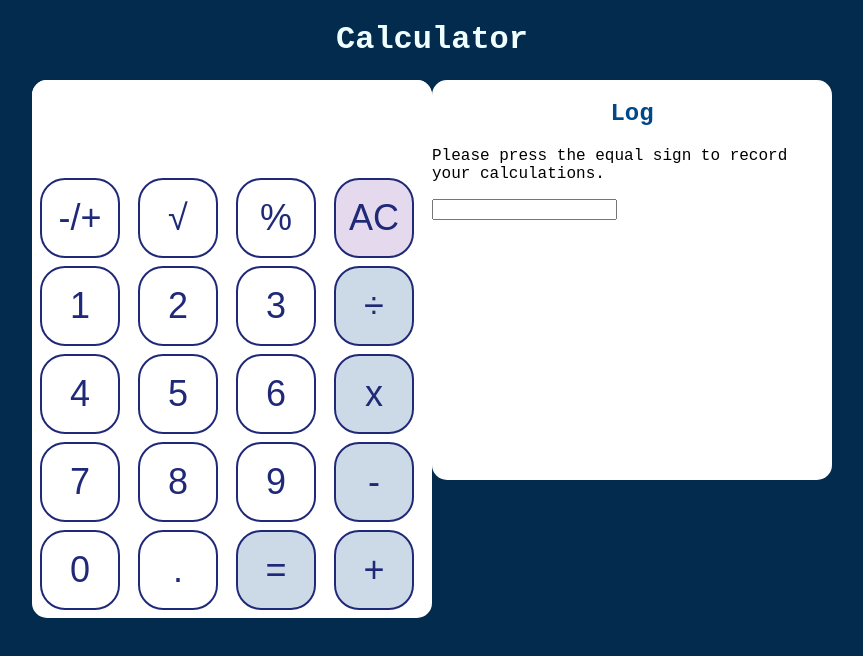
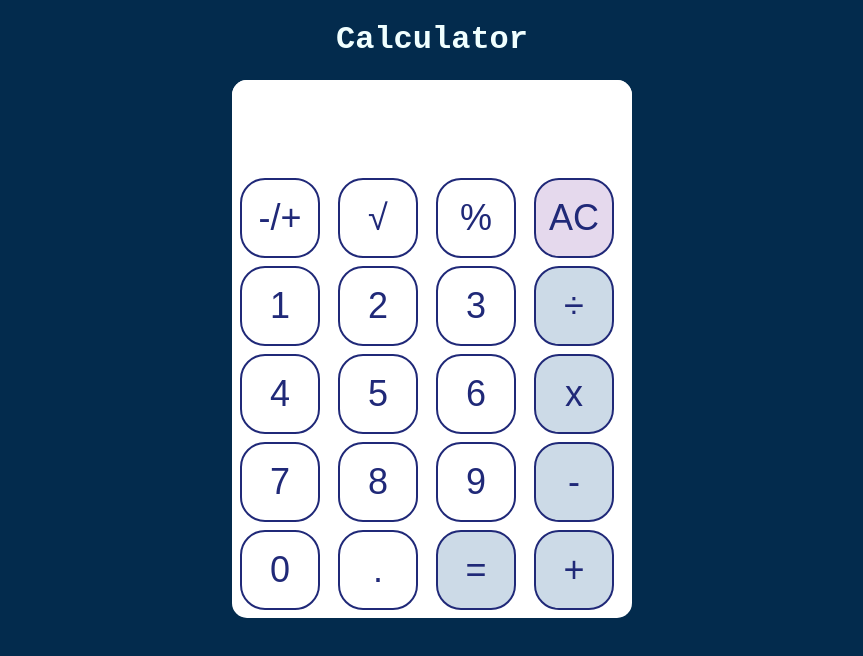
Before and after one commit to voyage-sans-retour/calculator, a plain HTML site: page index.html in a window 1280 px wide. Shown: the whole page, without its empty margins (208-1071 px from the left). Drawn offline with Linux system fonts and the light colour scheme.

Commit message:
remove log

```diff
--- a/index.html
+++ b/index.html
@@ -14,12 +14,6 @@
             <input id="display" type="text" readonly>
             <div id="buttons"></div>
         </div>
-
-        <div id="log">
-            <h2>Log</h2>
-            <p>Please press the equal sign to record your calculations.</p>
-            <input id="log-text" type="text" readonly>
-        </div>
     </div>
 
     <script src="script.js"></script>
--- a/script.js
+++ b/script.js
@@ -64,8 +64,6 @@ for (let i = 0; i < buttonValues.length; i++) {
                 else if (operator == "-") {
                     display.value = numA - numB;
                 }
-
-                logText.value = `${numA} ${operator} ${numB} = ${display.value}`;
             }
             else {
                 operator = value;
--- a/styles.css
+++ b/styles.css
@@ -61,15 +61,3 @@ h1 {
     color: rgba(0, 72, 136);
     font-size: 36px;
 }
-
-#log {
-    height: 400px;
-    width: 400px;
-    background-color: white;
-    border-radius: 15px;
-}
-
-#log h2 {
-    color: rgba(0, 72, 136);
-    text-align: center;
-}
```
